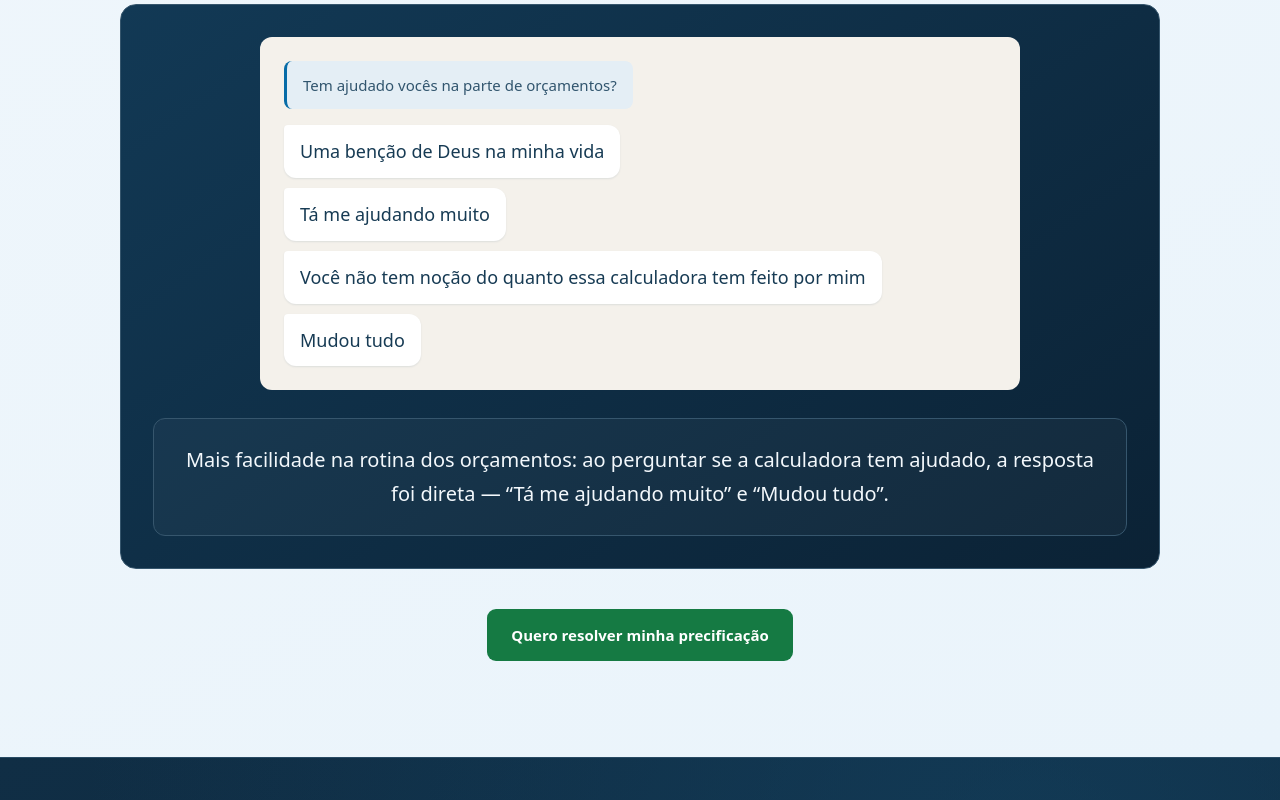
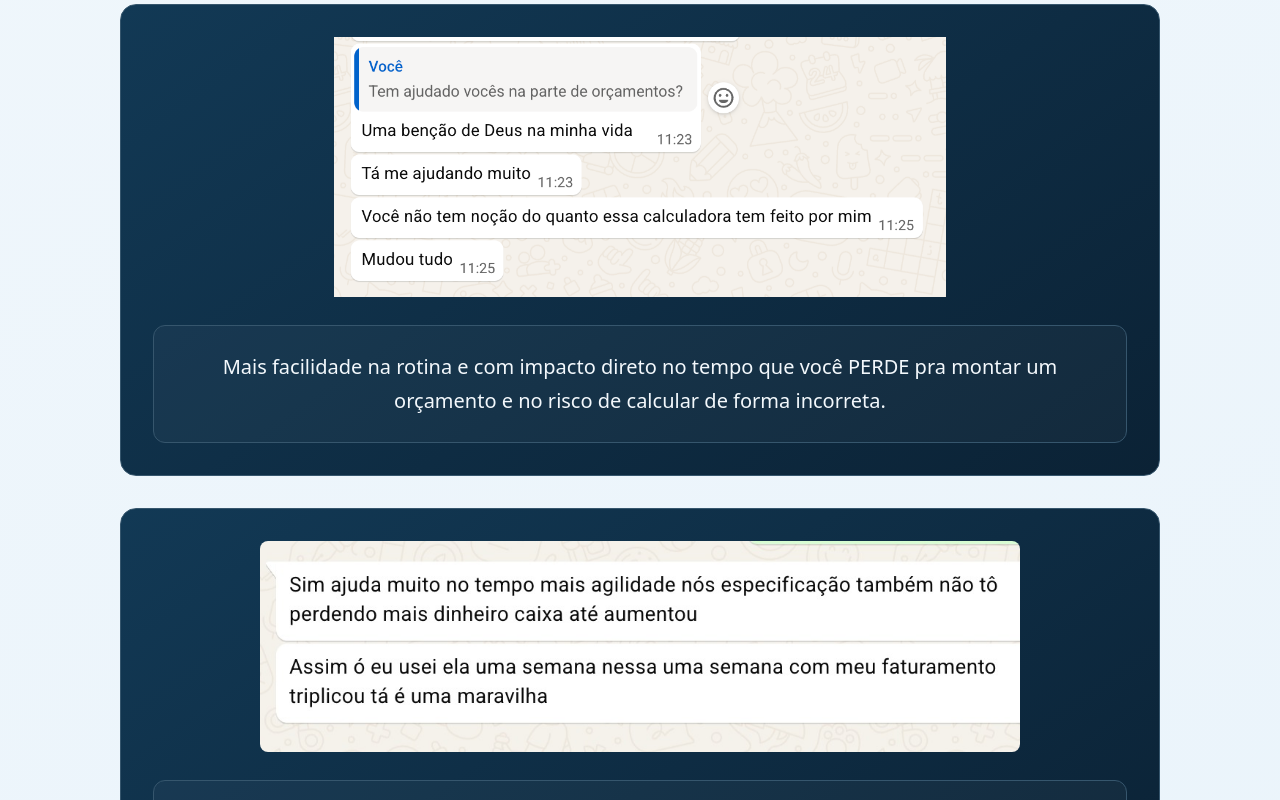
Before and after one commit to cezarhlima1/diegomensor, a Next.js app: page /mobile-preview-qa in a window 1280 px wide. Shown: the part 2860-3660 px from the top of the page. Built offline with nearby package versions, Linux system fonts and the light colour scheme.

Commit message:
ajustes depoimentos

```diff
--- a/app/precificaçãoparaoficinas/_components/ComboContent.tsx
+++ b/app/precificaçãoparaoficinas/_components/ComboContent.tsx
@@ -46,11 +46,8 @@ export default function ComboContent() {
         <div className="wrap">
           <h2 id="depoimentos-title" className="section-title mx-auto max-w-[30ch] text-center">Na prática, fazer os orçamentos ficou <span className="text-blue">muito mais simples e sem margem de erro.</span></h2>
           <div className={styles.testimonials}>
-            {testimonials.map(item => <article key={item.image ?? item.question} className={styles.testimonial}>
-              {item.image ? <a href={`/combo-precificacao/${item.image}.jpg`} target="_blank" rel="noopener noreferrer" aria-label="Ampliar depoimento" className={styles.testimonialImage}><img src={`/combo-precificacao/${item.image}.jpg`} alt="Depoimento de aluno sobre os orçamentos feitos na calculadora" loading="lazy" /></a> : <blockquote className={styles.testimonialConversation} aria-label="Transcrição do feedback enviado pelo aluno">
-                <div className={styles.testimonialQuestion}>{item.question}</div>
-                {item.messages?.map(message => <div key={message} className={styles.testimonialMessage}>{message}</div>)}
-              </blockquote>}
+            {testimonials.map(item => <article key={item.image} className={styles.testimonial}>
+              <a href={item.image} target="_blank" rel="noopener noreferrer" aria-label="Ampliar depoimento" className={styles.testimonialImage}><img src={item.image} alt="Depoimento de aluno sobre os orçamentos feitos na calculadora" loading="lazy" /></a>
               <p>{item.text}</p>
             </article>)}
           </div>
@@ -88,7 +85,7 @@ export default function ComboContent() {
         <div className="wrap">
           <h2 id="combo-situations" className="section-title mx-auto max-w-[34ch] text-center">Se a precificação ainda não está 100% organizada na tua oficina, <span className="text-blue">provavelmente alguma dessas situações acontece por aí:</span></h2>
           <ul className={styles.situations}>{situations.map(text => <li key={text}>{text}</li>)}</ul>
-          <p className={styles.closing}><strong>Se você se identificou com isso, o problema não é só aprender a precificar. Falta ter essa precificação organizada e aplicada na rotina da oficina.</strong></p>
+          <p className={styles.situationEmphasis}><strong>Se você se identificou com isso, o problema não é só aprender a precificar. <span>Falta ter essa precificação organizada e aplicada na rotina da oficina.</span></strong></p>
           <Action />
         </div>
       </section>
--- a/app/precificaçãoparaoficinas/_components/combo.module.css
+++ b/app/precificaçãoparaoficinas/_components/combo.module.css
@@ -197,11 +197,13 @@
   .bonusBadge { font-size: 10px; padding: 8px 10px; }
 }
 
-.testimonialConversation { display: flex; flex-direction: column; align-items: flex-start; gap: 10px; width: 100%; max-width: 760px; margin: 0 auto; padding: 24px; border-radius: 12px; background: #f4f1eb; color: #173b54; text-align: left; }
-.testimonialQuestion { margin-bottom: 6px; padding: 12px 16px; border-left: 3px solid #076ca7; border-radius: 8px; background: #e4eef5; color: #31556e; font-size: 15px; line-height: 1.6; }
-.testimonialMessage { max-width: 100%; padding: 12px 16px; border-radius: 4px 12px 12px; background: #fff; color: #173b54; font-size: 18px; line-height: 1.6; box-shadow: 0 1px 2px #1239551a; }
+
+
+
+
+.situationEmphasis { max-width: 56ch; margin: 40px auto 0; padding: 32px; border-radius: 16px; background: #e4f2fc; color: #123955; font-size: clamp(20px, 2.3vw, 26px); line-height: 1.6; text-align: center; text-wrap: pretty; }
+.situationEmphasis strong { font-weight: 700; }
+.situationEmphasis span { display: block; margin-top: 14px; color: #076ca7; }
 @media (max-width: 767px) {
-  .testimonialConversation { padding: 16px; gap: 10px; }
-  .testimonialQuestion { padding: 10px 12px; font-size: 14px; }
-  .testimonialMessage { padding: 10px 12px; font-size: 16px; }
+  .situationEmphasis { margin-top: 32px; padding: 24px 20px; font-size: 20px; line-height: 1.65; }
 }
--- a/app/precificaçãoparaoficinas/_components/copy.ts
+++ b/app/precificaçãoparaoficinas/_components/copy.ts
@@ -1,12 +1,14 @@
 export const testimonials = [
-  { image: "depoimentocalculadora1", text: "Precificação ajustada e cada orçamento montado com os valores certos de peças e mão de obra, mesmo quando o serviço é grande." },
-  { image: "depoimentocalculadora2", text: "Você preenche as informações e a ferramenta faz os cálculos. Assim, a tua precificação não fica certa só na planilha: ela é aplicada em TODOS os orçamentos, TODOS os dias." },
-  { image: "depoimentocalculadora3", text: "Orçamentos que antes demoravam para ficar prontos, agora saem muito mais rápido. A dor de cabeça de precificar acaba com essa ferramenta!" },
+  { image: "/combo-precificacao/depoimentocalculadora1.jpg", text: "Precificação ajustada e cada orçamento montado com os valores certos de peças e mão de obra, mesmo quando o serviço é grande." },
+  { image: "/combo-precificacao/depoimentocalculadora2.jpg", text: "Você preenche as informações e a ferramenta faz os cálculos. Assim, a tua precificação não fica certa só na planilha: ela é aplicada em TODOS os orçamentos, TODOS os dias." },
+  { image: "/combo-precificacao/depoimentocalculadora3.jpg", text: "Orçamentos que antes demoravam para ficar prontos, agora saem muito mais rápido. A dor de cabeça de precificar acaba com essa ferramenta!" },
   {
-    image: null,
-    question: "Tem ajudado vocês na parte de orçamentos?",
-    messages: ["Uma benção de Deus na minha vida", "Tá me ajudando muito", "Você não tem noção do quanto essa calculadora tem feito por mim", "Mudou tudo"],
-    text: "Mais facilidade na rotina dos orçamentos: ao perguntar se a calculadora tem ajudado, a resposta foi direta — “Tá me ajudando muito” e “Mudou tudo”.",
+    image: "/depoimentocalculadora4.png",
+    text: "Mais facilidade na rotina e com impacto direto no tempo que você PERDE pra montar um orçamento e no risco de calcular de forma incorreta.",
+  },
+  {
+    image: "/depoimentocalculadora5.jpeg",
+    text: "E se calcular de forma agilizada e padronizada fosse a solução pra faturar mais? Pois é, foi isso que aconteceu com esse aluno.",
   },
 ];
 
```
Also changed, not shown: public/depoimentocalculadora4.png (added), public/depoimentocalculadora5.jpeg (added).
